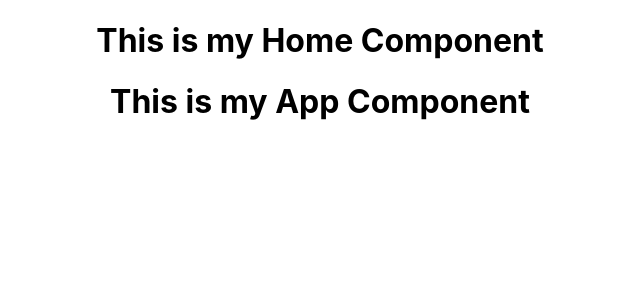
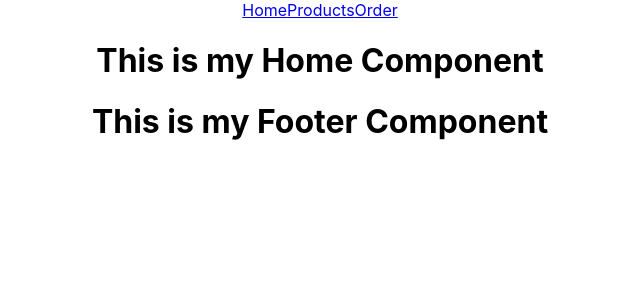
Before and after one commit to alexnelson97/capstone-project-specs, a React (Create React App) app: page / in a window 1280 px wide. Shown: the top 300 px of the page, without its empty margins (320-960 px from the left). Built offline with nearby package versions, Linux system fonts and the light colour scheme.

Commit message:
setup .env file and updated some .js files

```diff
--- a/package.json
+++ b/package.json
@@ -3,11 +3,13 @@
   "version": "0.1.0",
   "private": true,
   "dependencies": {
+    "@supabase/supabase-js": "^2.42.3",
     "@testing-library/jest-dom": "^5.17.0",
     "@testing-library/react": "^13.4.0",
     "@testing-library/user-event": "^13.5.0",
     "react": "^18.2.0",
     "react-dom": "^18.2.0",
+    "react-router-dom": "^6.22.3",
     "react-scripts": "5.0.1",
     "web-vitals": "^2.1.4"
   },
--- a/src/App.js
+++ b/src/App.js
@@ -1,11 +1,25 @@
+import React from "react";
+import { BrowserRouter as Router, Route, Routes } from "react-router-dom";
 import "./App.css";
 import Home from "./components/Home/Home";
+import ProductPage from "./components/Shop/Shop";
+import OrderFieldPage from "./components/orderForm/orderForm";
+import Nav from "./components/Nav/Nav";
+import Footer from "./components/Footer/Footer";
+
 function App() {
   return (
-    <div className="App">
-      <Home />
-      <h1>This is my App Component</h1>
-    </div>
+    <Router>
+      <div className="App">
+        <Nav />
+        <Routes>
+          <Route path="/" element={<Home />} />
+          <Route path="/products" element={<ProductPage />} />
+          <Route path="/order" element={<OrderFieldPage />} />
+        </Routes>
+        <Footer />
+      </div>
+    </Router>
   );
 }
 
--- a/src/components/Nav/Nav.js
+++ b/src/components/Nav/Nav.js
@@ -1,11 +1,14 @@
 import react from "react";
 import "./Nav.css";
+import { Link } from "react-router-dom";
 
 function Nav() {
   return (
-    <div className="Nav">
-      <h1>This is my Nav Component</h1>
-    </div>
+    <nav>
+      <Link to="/">Home</Link>
+      <Link to="/products">Products</Link>
+      <Link to="/order">Order</Link>
+    </nav>
   );
 }
 
```
Also changed, not shown: src/index.js (+6 -9 lines), src/supabase.js (added, +9 -0 lines), 2 other files (tests, documents, lock files or other folders).
